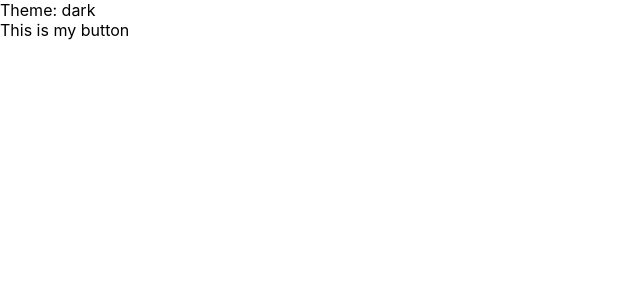
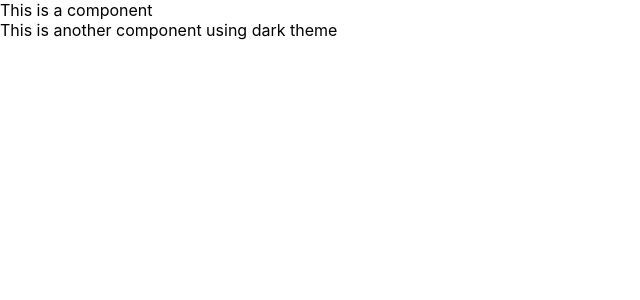
Before and after one commit to thepkpawankumar/learn-react-with-typescript, a React (Create React App) app: page / in a window 1280 px wide. Shown: the top 300 px of the page, without its empty margins (0-640 px from the left). Built offline with nearby package versions, Linux system fonts and the light colour scheme.

Commit message:
Context API using typescript example

```diff
--- a/src/AnotherApp.tsx
+++ b/src/AnotherApp.tsx
@@ -1,16 +1,30 @@
 
-import { MyButton, ExampleContext } from "./components";
+import { useContext } from "react";
+import { useGetThemeContext,  ThemeContextProvider, ThemeContext} from "./contexts/ThemeContext";
 
 function AnotherApp() {
 
   return (
 
-    <>
-    <ExampleContext />
-    <MyButton title="This is my button"  />
+    <ThemeContextProvider>
+      <>
+      This is a component
+      <OneMoreComponent />
 
     </>
+
+    </ThemeContextProvider>
+
   );
 }
 
+export const OneMoreComponent = () => {
+
+  const theme = useContext(ThemeContext);
+  return (
+    <>
+      <div>This is another component using {theme} theme</div>
+    </>
+  )
+}
 export default AnotherApp;
--- a/src/components/ExampleContext.tsx
+++ /dev/null
@@ -1,21 +0,0 @@
-import React, { createContext, useContext, useState } from 'react'
-
-type Props = {}
-
-type Theme = "dark" | "light" | "system";
-
-const ThemeContext = createContext("system");
-
-const useGetTheme = () => useContext(ThemeContext);
-
-export const ExampleContext = (props: Props) => {
-
-   const [theme, setTheme] = useState<Theme>("dark");
-  return (
-    <ThemeContext.Provider value={theme}>
-
-       <div>Theme: {theme}</div>
-
-    </ThemeContext.Provider>
-  )
-}
--- a/src/components/index.tsx
+++ b/src/components/index.tsx
@@ -1,4 +1,3 @@
 export {ButtonExample} from './ButtonExample';
 export {ReducerExample} from './ReducerExample';
 export {MyButton} from './MyButton';
-export {ExampleContext} from './ExampleContext';
--- /dev/null
+++ b/src/contexts/ThemeContext.tsx
@@ -0,0 +1,27 @@
+import React, { ReactNode, createContext, useContext, useState } from 'react'
+
+type Theme = "dark" | "light" | "system";
+
+export const ThemeContext = createContext<Theme>("dark"); // We have put Theme type here because it is not an implicit type,\
+// For implicit types like number or boolen, we don't need to specifiy it
+
+export const ThemeContextProvider = ({children}: {children: ReactNode}) => {
+
+   const [theme, setTheme] = useState<Theme>("dark");
+  return (
+    <ThemeContext.Provider value={theme}>
+        {children}
+    </ThemeContext.Provider>
+
+  )
+}
+
+export const  useGetThemeContext = () => {
+
+    let theme = useContext(ThemeContext);
+
+    if(!theme){
+        throw new Error("Context used outside provider");
+    }
+    return theme;
+}
```
